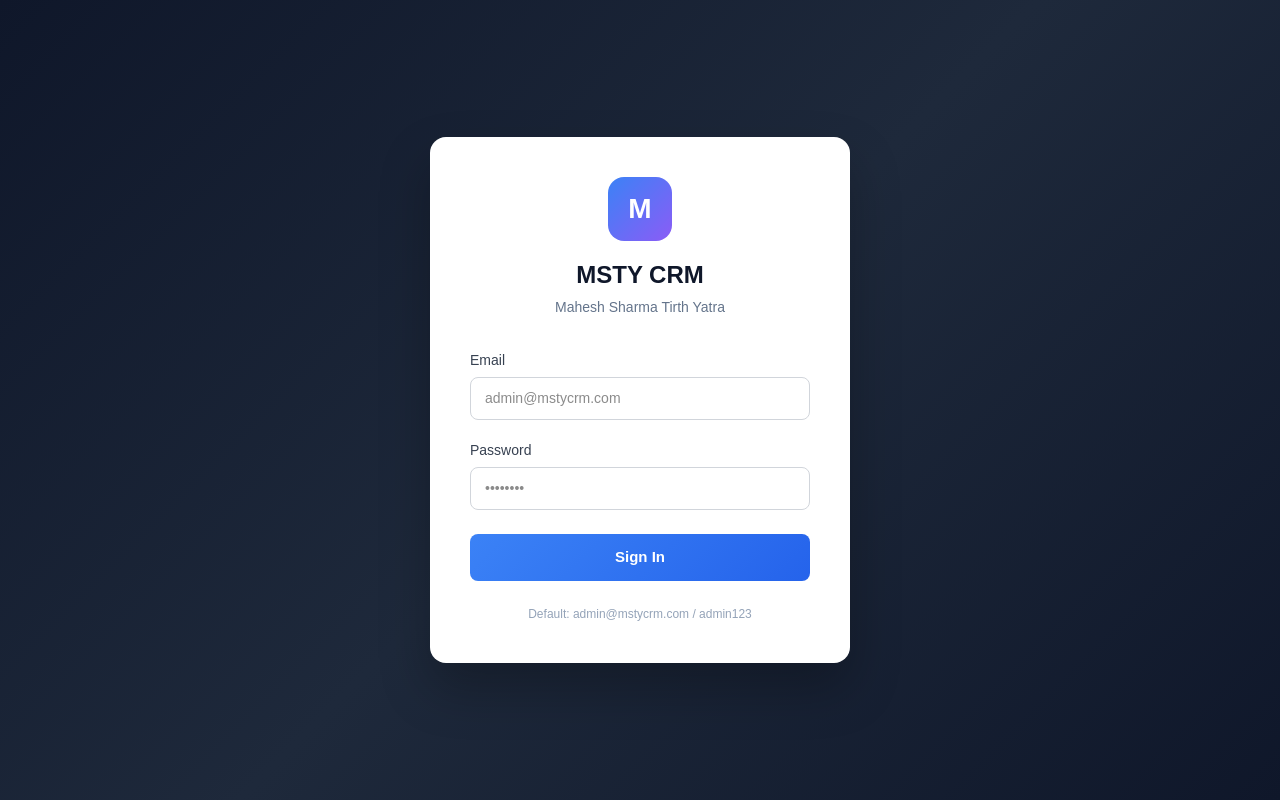
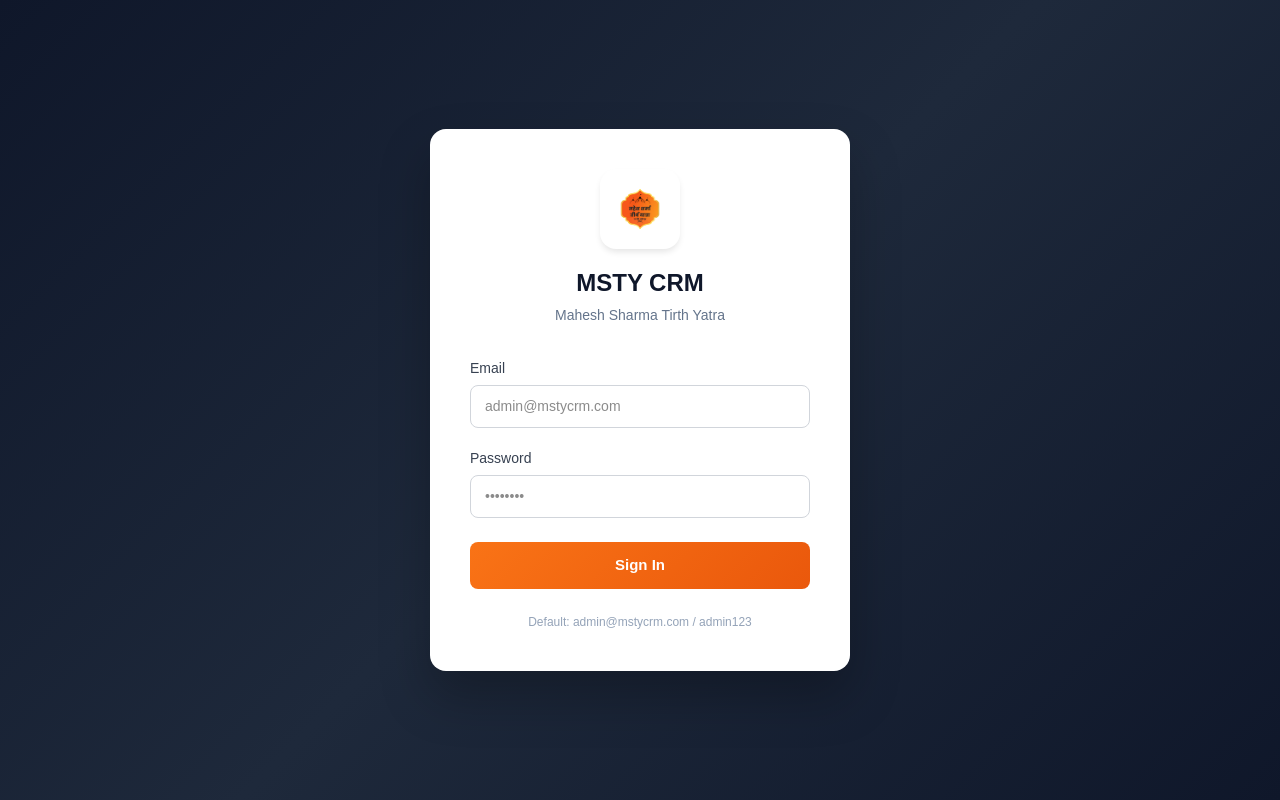
Before and after one commit to mstymainak/msty_crm, a Next.js app: page /login in a window 1280 px wide. Built offline with nearby package versions, Linux system fonts and the light colour scheme.

Commit message:
UI: Add logo and branding colors to login and landing pages

```diff
--- a/src/app/login/page.tsx
+++ b/src/app/login/page.tsx
@@ -55,18 +55,19 @@ export default function LoginPage() {
       }}>
         <div style={{ textAlign: 'center', marginBottom: '32px' }}>
           <div style={{
-            width: '64px',
-            height: '64px',
-            background: 'linear-gradient(135deg, #3b82f6, #8b5cf6)',
+            width: '80px',
+            height: '80px',
+            background: '#fff',
             borderRadius: '16px',
             display: 'flex',
             alignItems: 'center',
             justifyContent: 'center',
             margin: '0 auto 16px',
-            fontSize: '28px',
-            color: '#fff',
-            fontWeight: 'bold',
-          }}>M</div>
+            boxShadow: '0 4px 6px -1px rgba(0, 0, 0, 0.1)',
+            padding: '4px'
+          }}>
+            <img src="/logo.png" alt="MSTY Logo" style={{ width: '100%', height: '100%', objectFit: 'contain' }} />
+          </div>
           <h1 style={{ fontSize: '24px', fontWeight: '700', color: '#0f172a', margin: '0 0 4px' }}>
             MSTY CRM
           </h1>
@@ -111,7 +112,7 @@ export default function LoginPage() {
                 transition: 'border-color 0.2s',
                 boxSizing: 'border-box',
               }}
-              onFocus={(e) => e.target.style.borderColor = '#3b82f6'}
+              onFocus={(e) => e.target.style.borderColor = '#f97316'}
               onBlur={(e) => e.target.style.borderColor = '#d1d5db'}
             />
           </div>
@@ -137,7 +138,7 @@ export default function LoginPage() {
                 transition: 'border-color 0.2s',
                 boxSizing: 'border-box',
               }}
-              onFocus={(e) => e.target.style.borderColor = '#3b82f6'}
+              onFocus={(e) => e.target.style.borderColor = '#f97316'}
               onBlur={(e) => e.target.style.borderColor = '#d1d5db'}
             />
           </div>
@@ -149,7 +150,7 @@ export default function LoginPage() {
             style={{
               width: '100%',
               padding: '12px',
-              background: loading ? '#93c5fd' : 'linear-gradient(135deg, #3b82f6, #2563eb)',
+              background: loading ? '#fdba74' : 'linear-gradient(135deg, #f97316, #ea580c)',
               color: '#fff',
               border: 'none',
               borderRadius: '8px',
--- a/src/app/page.tsx
+++ b/src/app/page.tsx
@@ -4,7 +4,20 @@ export default function Home() {
   return (
     <div style={{ minHeight: '100vh', display: 'flex', alignItems: 'center', justifyContent: 'center', background: 'linear-gradient(135deg, #0f172a, #1e293b)' }}>
       <div style={{ textAlign: 'center' }}>
-        <div style={{ width: '80px', height: '80px', background: 'linear-gradient(135deg, #3b82f6, #8b5cf6)', borderRadius: '20px', display: 'flex', alignItems: 'center', justifyContent: 'center', margin: '0 auto 24px', fontSize: '36px', color: '#fff', fontWeight: 'bold' }}>M</div>
+        <div style={{
+          width: '100px',
+          height: '100px',
+          background: '#fff',
+          borderRadius: '20px',
+          display: 'flex',
+          alignItems: 'center',
+          justifyContent: 'center',
+          margin: '0 auto 24px',
+          boxShadow: '0 4px 6px -1px rgba(0, 0, 0, 0.1)',
+          padding: '6px'
+        }}>
+          <img src="/logo.png" alt="MSTY Logo" style={{ width: '100%', height: '100%', objectFit: 'contain' }} />
+        </div>
         <h1 style={{ fontSize: '36px', fontWeight: '700', color: '#f8fafc', margin: '0 0 8px' }}>
           Mahesh Sharma Tirth Yatra CRM
         </h1>
@@ -12,7 +25,7 @@ export default function Home() {
           Complete CRM system for pilgrimage management
         </p>
         <div style={{ display: 'flex', gap: '16px', justifyContent: 'center' }}>
-          <Link href="/login" style={{ padding: '12px 32px', background: '#3b82f6', color: '#fff', borderRadius: '8px', textDecoration: 'none', fontWeight: '600', fontSize: '15px' }}>
+          <Link href="/login" style={{ padding: '12px 32px', background: '#f97316', color: '#fff', borderRadius: '8px', textDecoration: 'none', fontWeight: '600', fontSize: '15px' }}>
             Admin Login
           </Link>
           <Link href="/contact" style={{ padding: '12px 32px', background: 'transparent', color: '#94a3b8', border: '1px solid #334155', borderRadius: '8px', textDecoration: 'none', fontWeight: '500', fontSize: '15px' }}>
```
Also changed, not shown: msty_logo.png (added).
